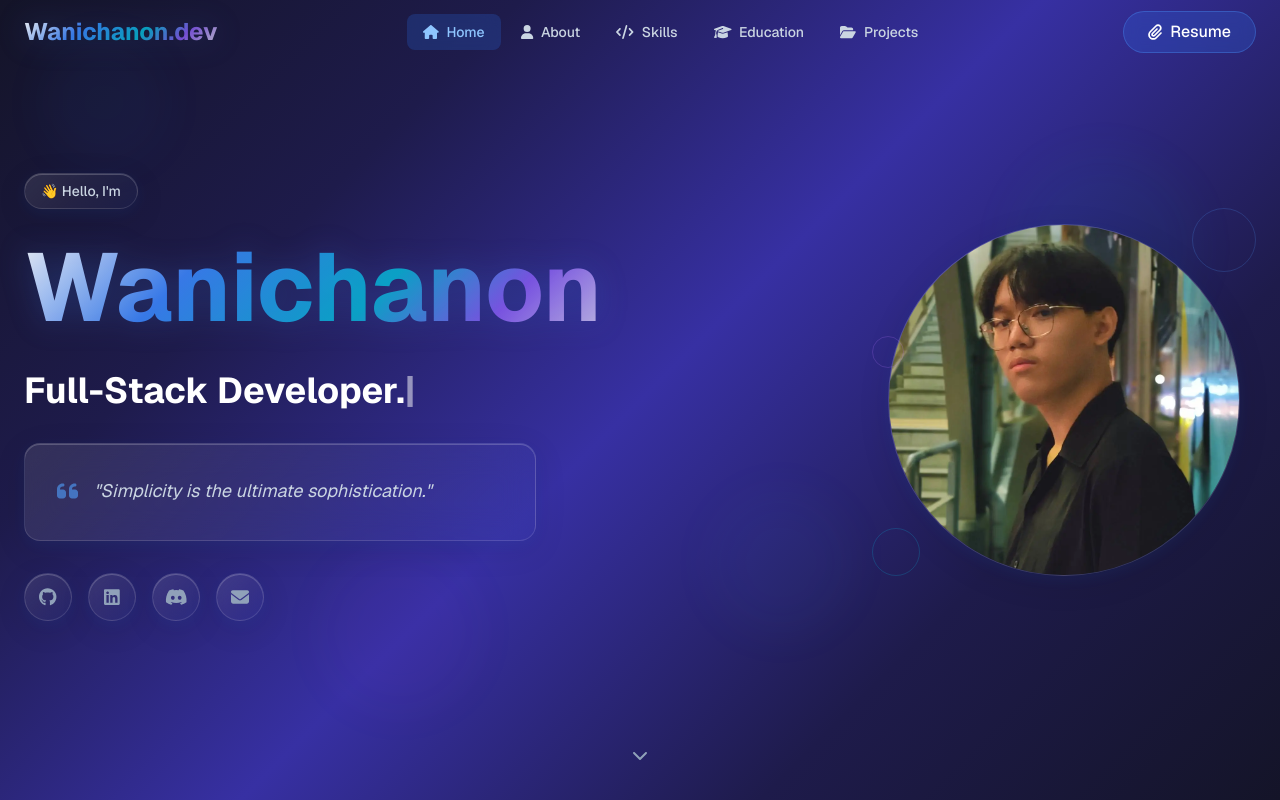
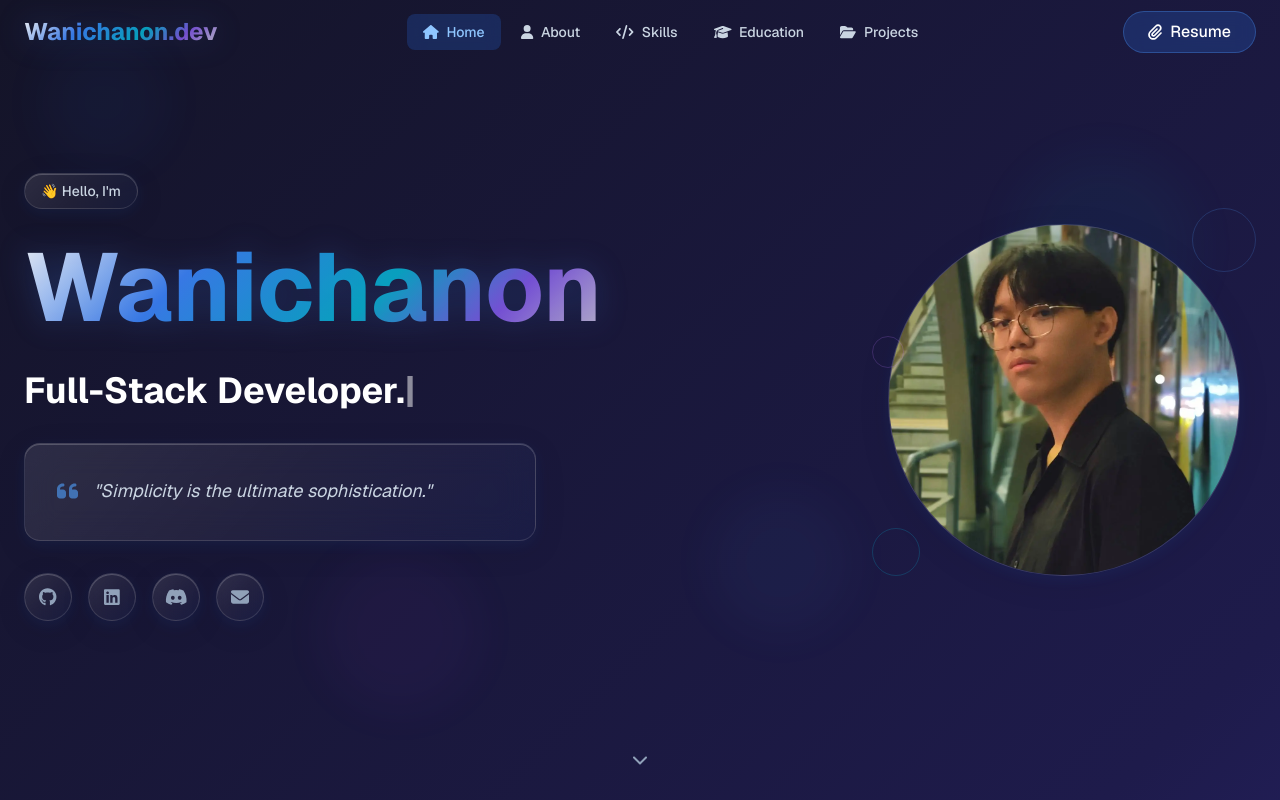
Before and after one commit to N0Vee/Wanichanon.dev, a Next.js app: page / in a window 1280 px wide. Shown: the top 800 px of the page. Built offline with nearby package versions, Linux system fonts and the light colour scheme.

Commit message:
style: Update Background Color

```diff
--- a/src/app/globals.css
+++ b/src/app/globals.css
@@ -15,32 +15,12 @@
 }
 
 body {
-  /* Modern layered background with animated gradients */
+  /* Simple gradient background without animation */
   background:
-    /* Primary animated gradient */
-    linear-gradient(135deg,
-      rgba(15, 23, 42, 0.95) 0%,      /* Dark slate */
-      rgba(30, 41, 59, 0.9) 20%,      /* Slate 800 */
-      rgba(51, 65, 85, 0.85) 40%,     /* Slate 700 */
-      rgba(71, 85, 105, 0.8) 60%,     /* Slate 600 */
-      rgba(59, 130, 246, 0.15) 80%,   /* Blue accent */
-      rgba(6, 182, 212, 0.1) 100%     /* Cyan accent */
-    ),
-    /* Secondary overlay gradient */
-    radial-gradient(ellipse at top left,
-      rgba(59, 130, 246, 0.1) 0%,
-      transparent 50%
-    ),
-    radial-gradient(ellipse at bottom right,
-      rgba(6, 182, 212, 0.08) 0%,
-      transparent 50%
-    ),
-    /* Base solid color */
-    var(--background);
-
-  /* Subtle animation */
-  background-size: 400% 400%, 100% 100%, 100% 100%, 100% 100%;
-  animation: subtleGradientShift 20s ease-in-out infinite;
+    linear-gradient(135deg, #141428 0%, #1e1b4b 25%, #3730a3 50%, #1e1b4b 75%, #141428 100%),
+    radial-gradient(circle at 25% 25%, rgba(59, 130, 246, 0.12) 0%, transparent 50%),
+    radial-gradient(circle at 75% 75%, rgba(6, 182, 212, 0.12) 0%, transparent 50%);
+  background-attachment: scroll;
 
   color: var(--foreground);
   font-family: var(--font-geist-sans), -apple-system, BlinkMacSystemFont, 'Segoe UI', Roboto, sans-serif;
@@ -90,21 +70,6 @@ body {
 }
 
 /* Optimized animations with GPU acceleration */
-@keyframes subtleGradientShift {
-  0%, 100% {
-    background-position: 0% 50%, 0% 0%, 100% 100%, 0% 0%;
-  }
-  25% {
-    background-position: 100% 50%, 10% 10%, 90% 90%, 0% 0%;
-  }
-  50% {
-    background-position: 100% 100%, 20% 20%, 80% 80%, 0% 0%;
-  }
-  75% {
-    background-position: 0% 100%, 30% 30%, 70% 70%, 0% 0%;
-  }
-}
-
 @keyframes float {
   0%, 100% {
     transform: translateY(0px);
@@ -243,20 +208,15 @@ body {
   }
 }
 
-/* Mobile optimizations for new background */
+/* Mobile optimizations */
 @media (max-width: 768px) {
   body {
-    /* Simplified background for mobile performance */
+    /* Same layered gradient for mobile */
     background:
-      linear-gradient(135deg,
-        rgba(15, 23, 42, 0.98) 0%,
-        rgba(30, 41, 59, 0.95) 30%,
-        rgba(51, 65, 85, 0.9) 60%,
-        rgba(59, 130, 246, 0.1) 100%
-      ),
-      var(--background);
-    background-size: 200% 200%, 100% 100%;
-    animation: mobileGradientShift 30s ease-in-out infinite;
+      linear-gradient(135deg, #141428 0%, #1e1b4b 25%, #3730a3 50%, #1e1b4b 75%, #141428 100%),
+      radial-gradient(circle at 25% 25%, rgba(59, 130, 246, 0.12) 0%, transparent 50%),
+      radial-gradient(circle at 75% 75%, rgba(6, 182, 212, 0.12) 0%, transparent 50%);
+    background-attachment: fixed;
   }
 
   /* Mobile glass effects - lighter */
@@ -269,43 +229,14 @@ body {
   }
 }
 
-/* Mobile gradient animation - lighter */
-@keyframes mobileGradientShift {
-  0%, 100% {
-    background-position: 0% 50%, 0% 0%;
-  }
-  50% {
-    background-position: 100% 50%, 0% 0%;
-  }
-}
-
 /* High-end device optimizations */
 @media (min-width: 1200px) and (min-resolution: 1.5dppx) {
   body {
-    /* Enhanced background for high-res displays */
+    /* Same layered gradient for high-res displays */
     background:
-      linear-gradient(135deg,
-        rgba(15, 23, 42, 0.95) 0%,
-        rgba(30, 41, 59, 0.9) 15%,
-        rgba(51, 65, 85, 0.85) 30%,
-        rgba(71, 85, 105, 0.8) 45%,
-        rgba(100, 116, 139, 0.75) 60%,
-        rgba(59, 130, 246, 0.2) 80%,
-        rgba(6, 182, 212, 0.15) 95%,
-        rgba(139, 92, 246, 0.1) 100%
-      ),
-      radial-gradient(ellipse at top left,
-        rgba(59, 130, 246, 0.15) 0%,
-        transparent 60%
-      ),
-      radial-gradient(ellipse at bottom right,
-        rgba(6, 182, 212, 0.12) 0%,
-        transparent 60%
-      ),
-      radial-gradient(ellipse at center,
-        rgba(139, 92, 246, 0.08) 0%,
-        transparent 70%
-      ),
-      var(--background);
+      linear-gradient(135deg, #141428 0%, #1e1b4b 25%, #3730a3 50%, #1e1b4b 75%, #141428 100%),
+      radial-gradient(circle at 25% 25%, rgba(59, 130, 246, 0.12) 0%, transparent 50%),
+      radial-gradient(circle at 75% 75%, rgba(6, 182, 212, 0.12) 0%, transparent 50%);
+    background-attachment: fixed;
   }
 }
--- a/src/app/layout.jsx
+++ b/src/app/layout.jsx
@@ -68,14 +68,6 @@ export default function RootLayout({ children }) {
       </head>
       <body
         className={`${geistSans.variable} ${geistMono.variable} antialiased min-h-screen`}
-        style={{
-          background: `
-            linear-gradient(135deg, #141428 0%, #1e1b4b 25%, #3730a3 50%, #1e1b4b 75%, #141428 100%),
-            radial-gradient(circle at 25% 25%, rgba(59, 130, 246, 0.12) 0%, transparent 50%),
-            radial-gradient(circle at 75% 75%, rgba(6, 182, 212, 0.12) 0%, transparent 50%)
-          `,
-          backgroundAttachment: 'fixed'
-        }}
       >
         <div className="min-h-screen text-slate-100 relative">
           {/* Glassmorphism overlay pattern */}
--- a/src/components/sections/HeroSection.jsx
+++ b/src/components/sections/HeroSection.jsx
@@ -85,8 +85,8 @@ export default function HeroSection() {
                     href={social.href}
                     target="_blank"
                     rel="noopener noreferrer"
-                    className={`glass-card w-12 h-12 rounded-full flex items-center justify-center text-slate-400 border border-white/10 hover:border-white/20 transition-all duration-300 ${social.color}`}
-                    whileHover={{ y: -2, scale: 1.1 }}
+                    className={`glass-card w-12 h-12 rounded-full flex items-center justify-center text-slate-400 border border-white/10 hover:border-white/20  ${social.color}`}
+                    whileHover={{ y: -5 }}
                     whileTap={{ scale: 0.9 }}
                     aria-label={social.label}
                   >
@@ -101,7 +101,7 @@ export default function HeroSection() {
           <div className="flex justify-center lg:justify-end">
             <motion.div
               initial={{ opacity: 0, scale: 0.95 }}
-              animate={{ opacity: 1, scale: [0.95, 1.05, 1]  }}
+              animate={{ opacity: 1, scale: [0.95, 1.05, 1] }}
               transition={{ duration: 0.3, delay: 1.0, ease: "easeOut" }}
               className="relative group">
               <div className="relative w-80 h-80 lg:w-96 lg:h-96">
@@ -136,13 +136,12 @@ export default function HeroSection() {
         transition={{ duration: 0.3, delay: 1.2, type: "spring", stiffness: 300 }}
         className="absolute bottom-8 left-1/2 transform -translate-x-1/2"
       >
-        <div className="group cursor-pointer">
-          <motion.i
-            className="fas fa-chevron-down text-slate-400 group-hover:text-white transition-colors duration-300"
-            animate={{ y: [0, 10, 0] }}
-            transition={{ repeat: Infinity, duration: 1.5, ease: "easeInOut" }}
-          />
-        </div>
+        <motion.div
+          animate={{ y: [0, 5, 0] }}
+          transition={{ repeat: Infinity, repeatType: "loop", duration: 1.5, ease: "easeInOut" }}
+          className="group cursor-pointer">
+          <i className="fas fa-chevron-down text-slate-400 group-hover:text-white transition-colors duration-300 inline-block" />
+        </motion.div>
       </motion.div>
     </section>
   );
--- a/src/components/sections/ProjectsSection.jsx
+++ b/src/components/sections/ProjectsSection.jsx
@@ -94,7 +94,7 @@ export default function ProjectsSection() {
               <button
                 key={category}
                 onClick={() => setSelectedCategory(category)}
-                className={`px-6 py-3 rounded-xl font-medium transition-all duration-300 ${selectedCategory === category
+                className={`px-6 py-3 rounded-xl font-medium transition-all duration-300 border-none ${selectedCategory === category
                     ? 'bg-gradient-to-r from-blue-500/30 to-cyan-500/30 text-white border border-white/20'
                     : 'text-slate-400 hover:text-white hover:bg-white/5'
                   }`}
```
